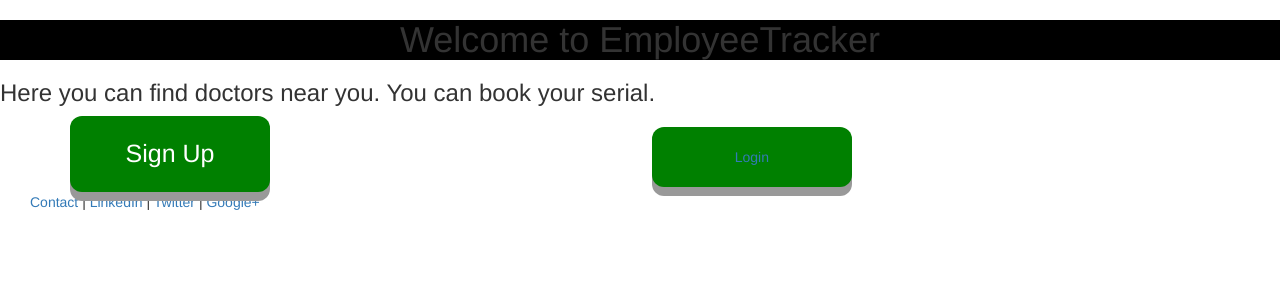
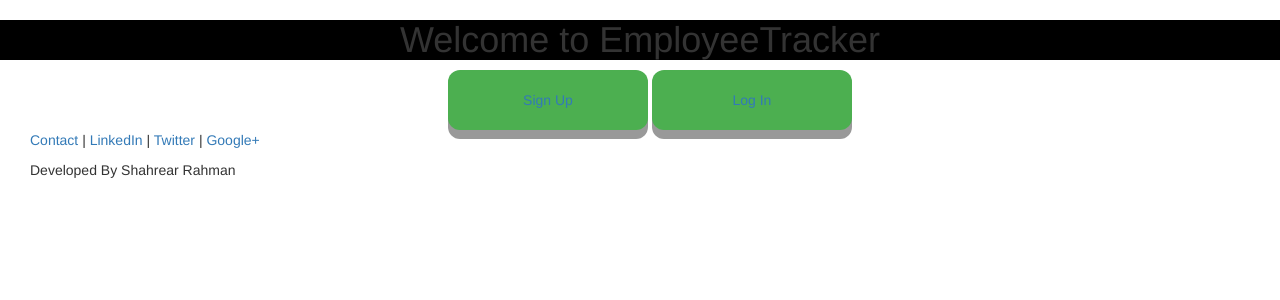
Before and after one commit to Shahrear002/OfficeManagement, a Django app: page /webapp/ in a window 1280 px wide. Shown: the top 300 px of the page. Run offline with Django 3.2, Linux system fonts and the light colour scheme.

Commit message:
little style edit

```diff
--- a/employeetrack/webapp/templates/personal/firstpage.html
+++ b/employeetrack/webapp/templates/personal/firstpage.html
@@ -1,9 +1,10 @@
+{% load staticfiles %}
 <!DOCTYPE html>
 <html>
 <head>
 <style>
 button{
-	background-color: green;
+	background-color: #4CAF50;
 	border: none;
 	color: #fff;
 	border-radius: 12px;
@@ -31,50 +32,6 @@ h1{
 	text-align: center;
 }
 
-.dropbtn {
-    background-color: green;
-	border: none;
-	color: #fff;
-	border-radius: 12px;
-	padding: 20px 15px;
-	font-size: 25px;
-	text-align: center;
-	display: inline-block;
-	width:200px;
-	position: relative;
-	top: 50%;
-	left: 35%;
-	box-shadow: 0 9px #999;
-}
-
-.dropbtn:hover, .dropbtn:focus {
-    background-color: #3e8e41;
-}
-
-.dropdown {
-    position: relative;
-    display: inline-block;
-}
-
-.dropdown-content {
-    display: none;
-    position: absolute;
-    background-color: #f9f9f9;
-    min-width: 160px;
-    overflow: auto;
-    box-shadow: 0px 8px 16px 0px rgba(0,0,0,0.2);
-    z-index: 1;
-}
-
-.dropdown-content a {
-    color: black;
-    padding: 12px 16px;
-    text-decoration: none;
-    display: block;
-}
-
-.dropdown a:hover {background-color: #f1f1f1}
-
 .show {display:block;}
 
 </style>
@@ -85,42 +42,18 @@ h1{
 <body>
 
 <h1>Welcome to EmployeeTracker</h1>
-<h3>Here you can find doctors near you. You can book your serial.</h3>
-
-<div class="dropdown">
-	<button onclick="myFunction()" class="dropbtn">Sign Up</button>
+<div>
+	<a href='/webapp/signup/'><button>Sign Up</button></a>
+	<a href='/webapp/login/'><button>Log In</button></a>
 </div>
 
-<script>
-/* When the user clicks on the button,
-toggle between hiding and showing the dropdown content */
-function myFunction() {
-    document.getElementById("myDropdown").classList.toggle("show");
-}
-
-// Close the dropdown if the user clicks outside of it
-window.onclick = function(event) {
-  if (!event.target.matches('.dropbtn')) {
-
-    var dropdowns = document.getElementsByClassName("dropdown-content");
-    var i;
-    for (i = 0; i < dropdowns.length; i++) {
-      var openDropdown = dropdowns[i];
-      if (openDropdown.classList.contains('show')) {
-        openDropdown.classList.remove('show');
-      }
-    }
-  }
-}
-</script>
-
-	<a href="/login/"><button>Login</button></a>
 
 <footer>
-		<div class="container-fluid" style='margin-left:15px'>
-			<p><a href="#" target="blank">Contact</a> | <a href="#" target="blank">LinkedIn</a> | <a href="#" target="blank">Twitter</a> | <a href="#" target="blank">Google+</a></p>
-		</div>
-	</footer>
+	<div class="container-fluid" style='margin-left:15px'>
+		<p><a href="#" target="blank">Contact</a> | <a href="#" target="blank">LinkedIn</a> | <a href="#" target="blank">Twitter</a> | <a href="#" target="blank">Google+</a></p>
+		<p>Developed By Shahrear Rahman</p>
+	</div>
+</footer>
 
 </body>
 </html>
--- a/employeetrack/webapp/templates/personal/login.html
+++ b/employeetrack/webapp/templates/personal/login.html
@@ -60,7 +60,7 @@
 		<input type="submit" value="Login" />
 	</form>
 	<div class="container-fluid" style='margin-left:15px'>
-		<p>Don't have an account ? <a href="/signup/"> Sign Up </a> | <a href="/"> Home </a>
+		<p>Don't have an account ? <a href='/webapp/signup/'> Sign Up </a> | <a href='/webapp/'> Home </a>
 		</p>
 	</div>
 </body>
--- a/employeetrack/webapp/templates/personal/signupform.html
+++ b/employeetrack/webapp/templates/personal/signupform.html
@@ -55,7 +55,7 @@
 		<input type="submit" value="Submit" />
 	</form>
 	<div class="container-fluid" style='margin-left:15px; padding-left: 450px;'>
-		<p>Already have an account ? <a href="/login/"> Log In </a> | <a href="/"> Home </a>
+		<p>Already have an account ? <a href='/webapp/login/'> Log In </a> | <a href='/webapp/'> Home </a>
 		</p>
 	</div>
 <footer>
--- a/employeetrack/webapp/templates/personal/userhome.html
+++ b/employeetrack/webapp/templates/personal/userhome.html
@@ -29,7 +29,7 @@
 			  <div class="col-sm-10">
 				  <br>
 				  <center>
-				  <h1 style="font-size: 400%; background-color: green; color: white">EmployeeTracker</h1>
+				  <h1 style="font-size: 400%; background-color: #4CAF50; color: white">EmployeeTracker</h1>
 				  </center>
 			  </div>
 		</div><hr>
--- a/employeetrack/webapp/urls.py
+++ b/employeetrack/webapp/urls.py
@@ -4,7 +4,7 @@ from . import views
 urlpatterns = [
     path('', views.index, name='index'),
     path('login/', views.login_user, name='login'),
-    path('signup/', views.signup, name='signup'),
+    path('signup/', views.signup_view, name='signup'),
     path('userhome/', views.userhome, name='userhome'),
     path('logout/', views.logout_view)
 ]
--- a/employeetrack/webapp/views.py
+++ b/employeetrack/webapp/views.py
@@ -10,7 +10,7 @@ from django.contrib import messages
 def index(request):
     return render(request, 'personal/firstpage.html')
 
-def signup(request):
+def signup_view(request):
     if request.method == 'POST':
         form = signupform(request.POST)
         if form.is_valid():
```
Also changed, not shown: README.md.
